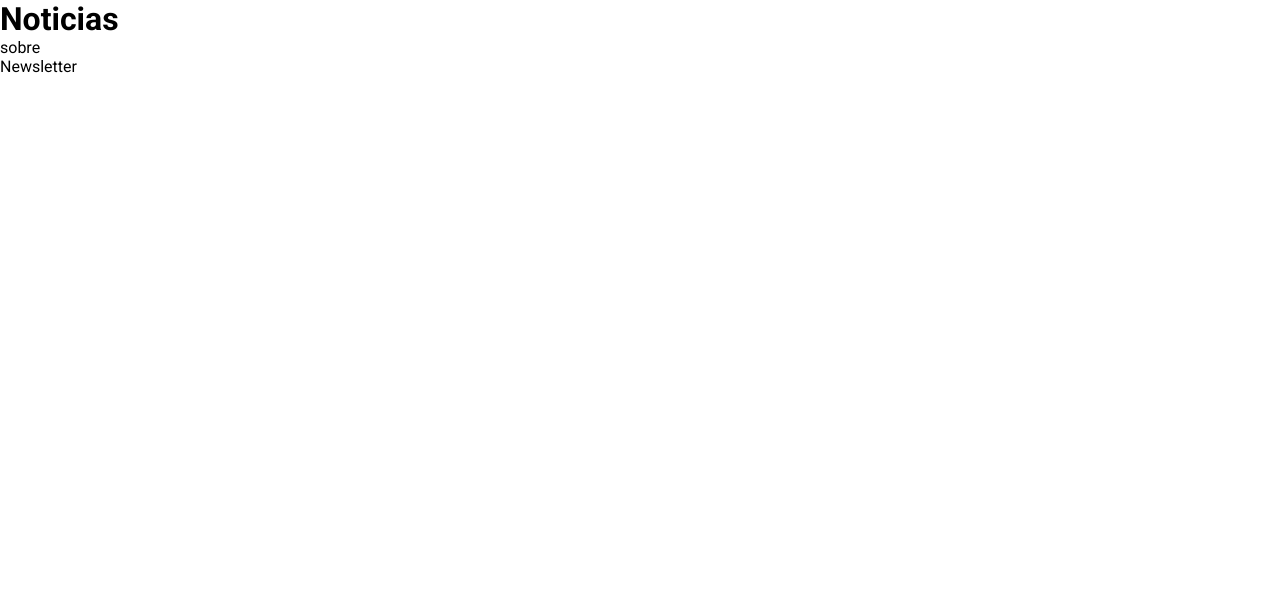
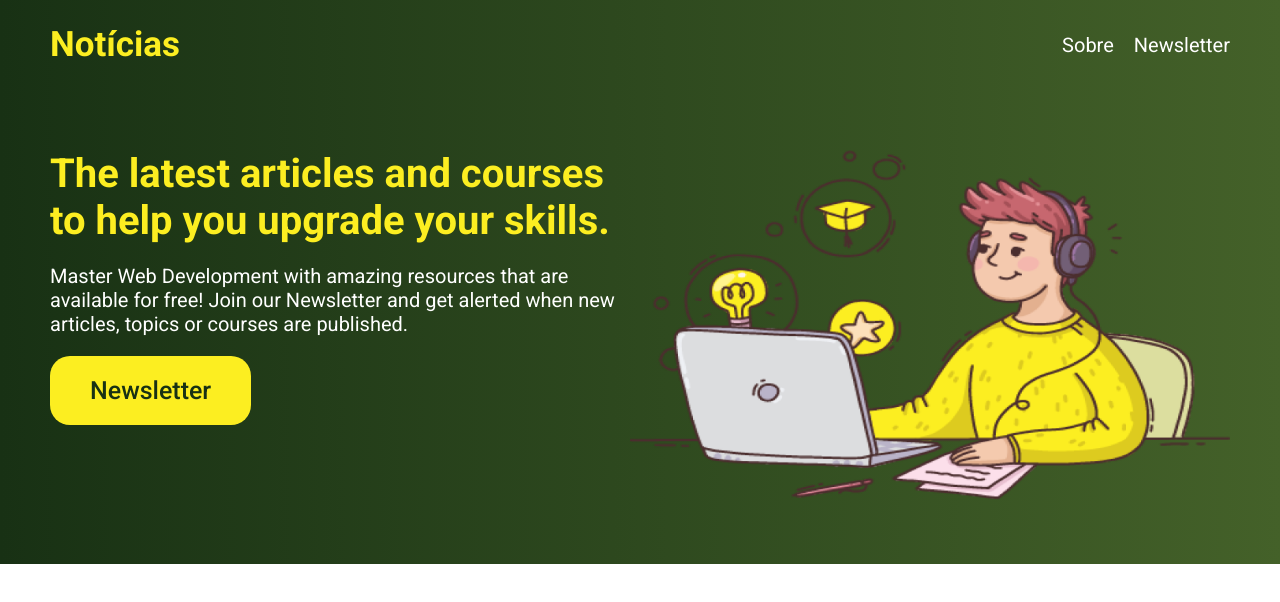
Before and after one commit to Rinpiki/ibge-noticias, a website: page index.html in a window 1280 px wide. Drawn offline with Linux system fonts and the light colour scheme.

Commit message:
html e css da parte superior feito

```diff
--- a/index.html
+++ b/index.html
@@ -11,13 +11,28 @@
     <title>IBGE noticias</title>
   </head>
   <body>
-    <header>
-      <h1 class="header">Noticias</h1>
-      <ul>
-        <li>sobre</li>
-        <li>Newsletter</li>
-      </ul>
-    </header>
-    <section class="section-principal"></section>
+    <section class="container">
+      <header>
+        <h1 class="header">Notícias</h1>
+        <ul>
+          <li>Sobre</li>
+          <li>Newsletter</li>
+        </ul>
+      </header>
+      <section class="section-principal">
+        <div class="textos">
+          <h2>
+            The latest articles and courses to help you upgrade your skills.
+          </h2>
+          <span
+            >Master Web Development with amazing resources that are available
+            for free! Join our Newsletter and get alerted when new articles,
+            topics or courses are published.</span
+          >
+          <button class="newsl">Newsletter</button>
+        </div>
+        <div class="img-section1"><img src="img/pessoa.png" /></div>
+      </section>
+    </section>
   </body>
 </html>
--- a/style.css
+++ b/style.css
@@ -4,3 +4,86 @@
   margin: 0px;
   padding: 0px;
 }
+
+body {
+  width: 100vw;
+  height: 100%;
+  display: flex;
+  align-items: center;
+  justify-content: center;
+}
+
+.container {
+  max-width: 1400px;
+  display: flex;
+  flex-direction: column;
+  flex-grow: 1;
+}
+
+header {
+  display: flex;
+  justify-content: space-between;
+  background-image: linear-gradient(to right, #183114, #446129);
+  padding: 30px 50px;
+  align-items: center;
+}
+
+h1 {
+  color: #fcee21;
+  font-weight: 700;
+  font-size: 35px;
+  line-height: 30px;
+}
+
+ul {
+  list-style: none;
+  display: flex;
+}
+
+li {
+  font-weight: 400;
+  font-size: 20px;
+  line-height: 30px;
+  color: #ffff;
+}
+
+li:first-child {
+  margin-right: 20px;
+}
+.img-section1 img {
+  width: 600px;
+  height: 350px;
+}
+
+.section-principal {
+  display: flex;
+  justify-content: space-between;
+  padding: 60px 50px;
+  background-image: linear-gradient(to right, #183114, #446129);
+}
+.textos {
+}
+.section-principal .textos h2 {
+  color: #fcee21;
+  font-weight: 700;
+  font-size: 40px;
+  margin-bottom: 20px;
+}
+
+.section-principal .textos span {
+  font-weight: 400;
+  font-size: 20px;
+  display: flex;
+  color: #ffff;
+}
+
+.newsl {
+  padding: 20px 40px;
+  color: #183114;
+  background: #fcee21;
+  border: none;
+  border-radius: 20px;
+  font-size: 25px;
+  font-weight: 500;
+  margin-top: 20px;
+}
```
Also changed, not shown: img/pessoa.png (added).
